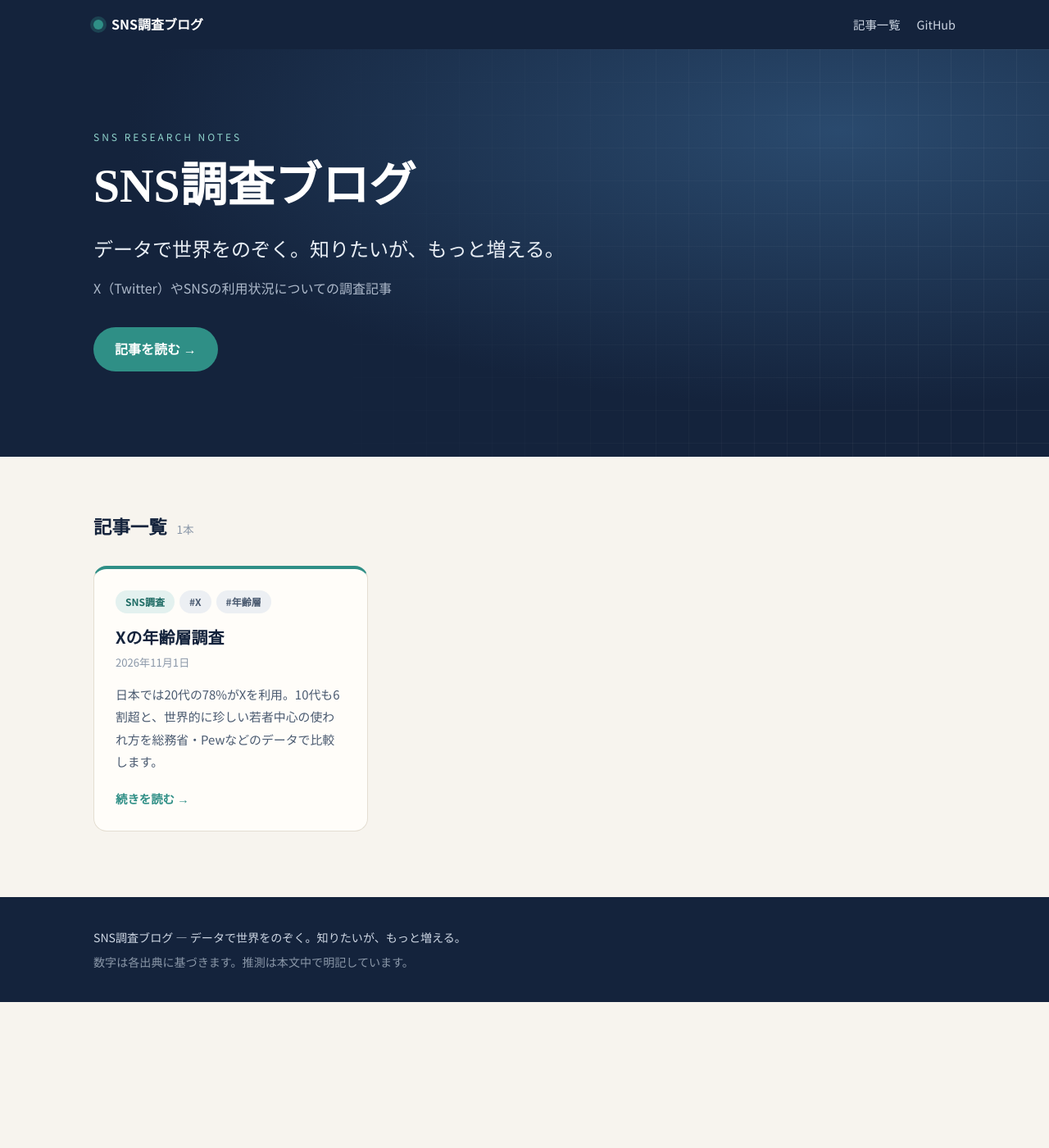
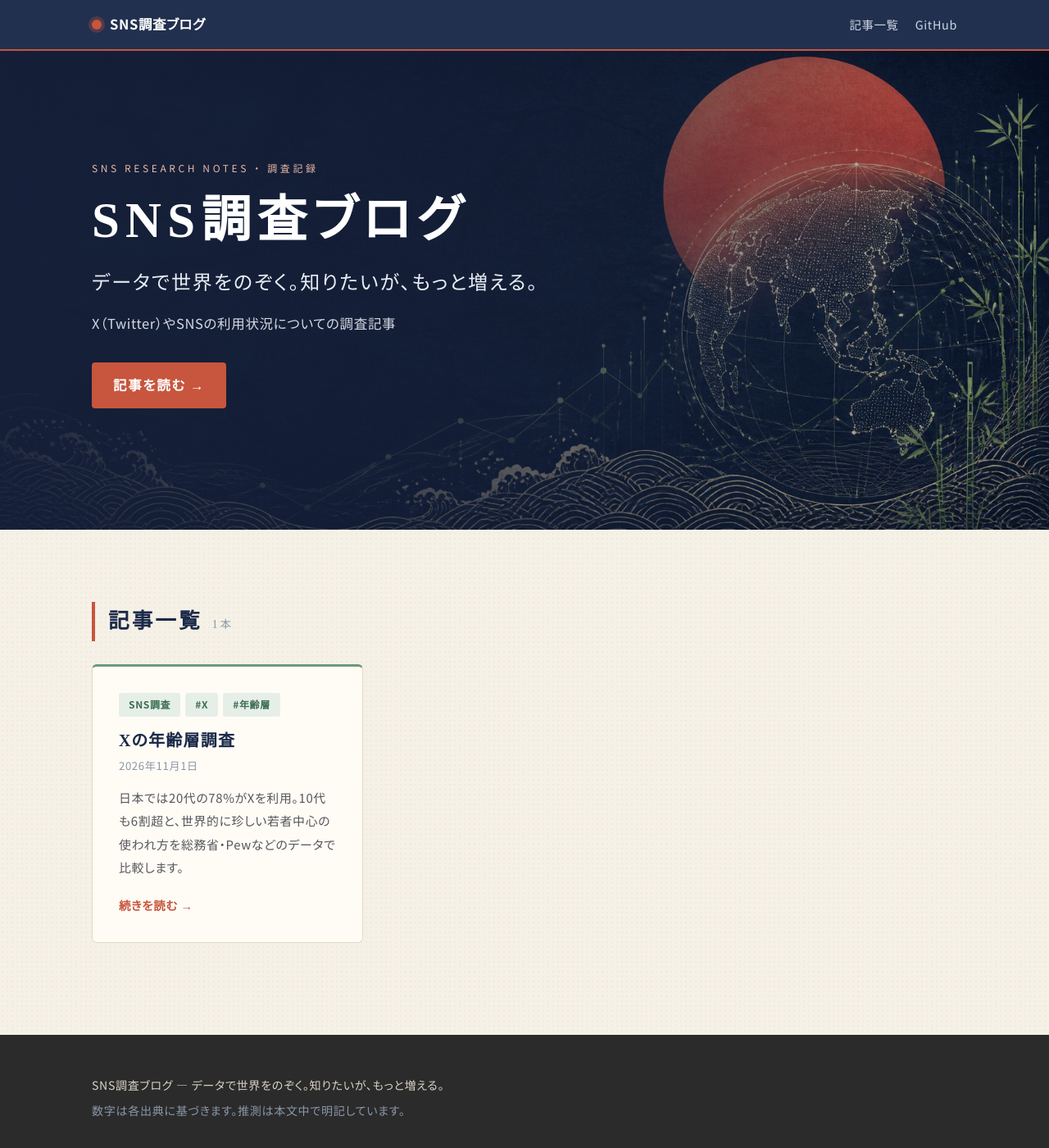
Before and after one commit to 2090yamada-svg/sns-research, a Jekyll site: the page built from index.md, in a window 1280 px wide and 1400 px high. Shown: the whole window at 82% size. Built offline with Jekyll 4.4.1, drawn with Linux system fonts in a browser that asks for light colours.

Commit message:
和モダンデザイン: Canvaヒーロー画像と配色・余白調整

```diff
--- a/_layouts/home.html
+++ b/_layouts/home.html
@@ -1,13 +1,13 @@
 ---
 layout: default
 ---
-<section class="hero"><div class="wrap">
-  <p class="eyebrow">SNS RESEARCH NOTES</p>
+<section class="hero" style="background-image:linear-gradient(90deg,rgba(22,32,58,.92) 0%,rgba(22,32,58,.72) 45%,rgba(22,32,58,.15) 100%),url('{{ '/assets/img/hero.jpg' | relative_url }}')"><div class="wrap">
+  <p class="eyebrow">SNS RESEARCH NOTES ・ 調査記録</p>
   <h1>{{ site.title }}</h1>
   <p class="tagline">{{ site.tagline }}</p>
   <p class="lead">{{ site.description }}</p>
   <a class="btn" href="#posts">記事を読む →</a>
-</div><div class="hero-grid" aria-hidden="true"></div></section>
+</div></section>
 <section id="posts" class="wrap posts">
   <h2 class="section-title">記事一覧 <span>{{ site.posts | size }}本</span></h2>
   <div class="cards">
--- a/assets/css/site.css
+++ b/assets/css/site.css
@@ -54,3 +54,35 @@ nav a{color:#cdd6e3;text-decoration:none;margin-left:20px;font-size:.9rem}nav a:
 .site-footer{background:var(--navy);color:#cdd6e3;padding:32px 0;font-size:.88rem}
 .site-footer p{margin:4px 0}.muted{color:var(--slate-l)}
 @media (max-width:640px){.wrap{padding:0 18px}.hero{padding:64px 0 72px}.prose{padding:36px 18px 24px;font-size:1rem}nav a{margin-left:14px}.cards{grid-template-columns:1fr}.brand{font-size:.95rem}}
+/* ===== 和モダン v2 ===== */
+:root{--navy:#1b2a4a;--navy2:#2a3d62;--ai:#1b2a4a;--sumi:#2b2b2b;--kinari:#f6f1e6;--shu:#c8553d;--wakatake:#6b9a7a;--bg:#f6f1e6;--card:#fffcf5;--line:#e2d9c6;--accent:#4f8a6b;--accent-l:#e6efe7;--ink:#2b2b2b;--slate:#55565c}
+body{font-size:16.5px;line-height:1.9;letter-spacing:.04em;background-color:var(--kinari);background-image:radial-gradient(rgba(120,100,60,.05) 1px,transparent 1px);background-size:6px 6px;font-feature-settings:"palt"}
+.wrap{max-width:1120px;padding:0 32px}
+.site-header{background:rgba(27,42,74,.97);border-bottom:2px solid var(--shu)}
+.dot{background:var(--shu);box-shadow:0 0 0 4px rgba(200,85,61,.3)}
+.hero{background-color:var(--ai);background-size:cover;background-position:center right;padding:132px 0 148px;min-height:520px}
+.hero h1{letter-spacing:.12em;font-size:clamp(2.2rem,5vw,3.8rem)}
+.hero .tagline{font-family:"Noto Serif JP",serif;letter-spacing:.08em;line-height:1.8}
+.eyebrow{color:#e9b8a8;letter-spacing:.3em}
+.lead{color:#d5d9e2}
+.hero-wave{position:absolute;left:0;right:0;bottom:0;height:28px;background:radial-gradient(circle at 14px 28px,transparent 9px,rgba(246,241,230,.9) 10px,transparent 11px,transparent 13px,rgba(246,241,230,.5) 14px,transparent 15px);background-size:28px 28px;opacity:.6}
+.btn{background:var(--shu);border-radius:4px;letter-spacing:.1em}.btn:hover{background:#a8442f}
+.btn-ghost{background:transparent;color:var(--navy);border-radius:4px}
+.posts{padding:88px 32px 112px}
+.section-title{font-family:"Noto Serif JP",serif;font-size:1.6rem;letter-spacing:.12em;padding-left:16px;border-left:4px solid var(--shu)}
+.cards{gap:32px}
+.card{border-radius:6px;border-top:3px solid var(--wakatake);padding:32px;background-image:linear-gradient(var(--card),var(--card))}
+.card h3{font-family:"Noto Serif JP",serif;letter-spacing:.06em}
+.tag{background:var(--accent-l);color:#3d6e54;border-radius:3px}
+.more{color:var(--shu)}
+.post-hero{background:var(--ai);background-image:radial-gradient(circle at 88% 30%,rgba(200,85,61,.35) 0,rgba(200,85,61,.35) 60px,transparent 61px);padding:64px 0 72px;border-bottom:3px solid var(--shu)}
+.post-hero h1{letter-spacing:.08em}
+.back{color:#e9b8a8}
+.prose{font-size:1.03rem;line-height:1.95;padding:64px 32px 40px}
+.prose h2{font-family:"Noto Serif JP",serif;letter-spacing:.08em}
+.prose h2::after{background:var(--shu)}
+.prose h3{border-left-color:var(--wakatake)}
+.prose thead th{background:var(--ai)}
+.prose tbody tr:hover{background:var(--accent-l)}
+.site-footer{background:var(--sumi);color:#d8d2c4;padding:44px 0}
+@media (max-width:640px){.wrap{padding:0 20px}.hero{padding:80px 0 96px;min-height:0;background-position:70% center;background-image:linear-gradient(rgba(22,32,58,.82),rgba(22,32,58,.82)),url('../img/hero.jpg')!important}.posts{padding:56px 20px 72px}.prose{padding:40px 20px 28px;font-size:1rem}.card{padding:24px}.hero h1{letter-spacing:.06em}}
```
Also changed, not shown: assets/img/hero.jpg (added).
